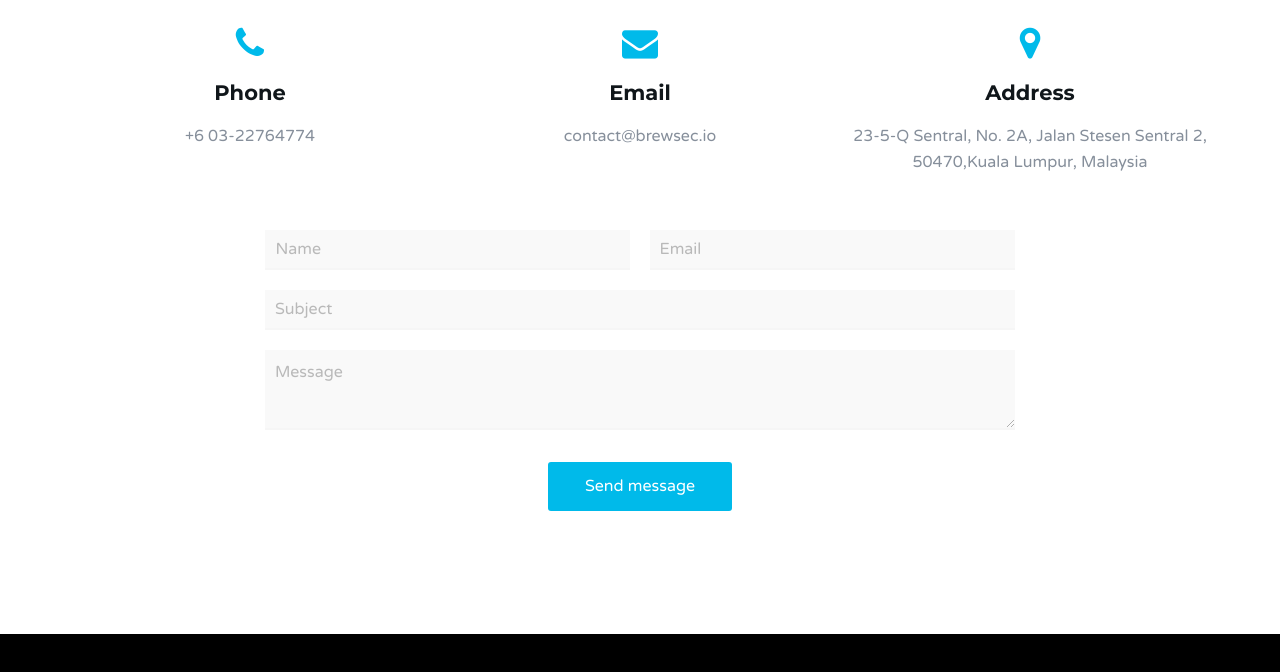
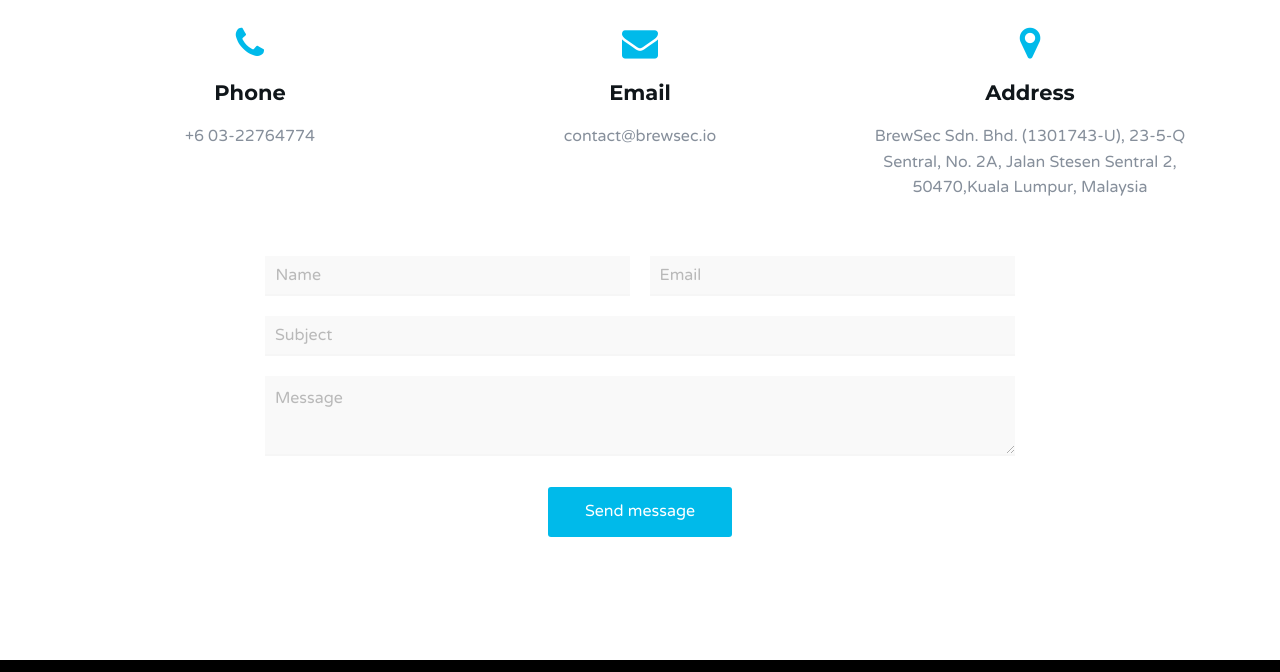
Before and after one commit to brewsec/brewsec.github.io, a plain HTML site: page index.html in a window 1280 px wide. Shown: the part 4080-4752 px from the top of the page. Drawn offline with nearby package versions, Linux system fonts and the light colour scheme; a script that the page names is missing.

Commit message:
Company Registration no

```diff
--- a/index.html
+++ b/index.html
@@ -443,7 +443,7 @@
 					<div class="contact">
 						<i class="fa fa-map-marker"></i>
 						<h3>Address</h3>
-						<p>23-5-Q Sentral, No. 2A, Jalan Stesen Sentral 2, 50470,Kuala Lumpur, Malaysia</p>
+						<p>BrewSec Sdn. Bhd. (1301743-U), 23-5-Q Sentral, No. 2A, Jalan Stesen Sentral 2, 50470,Kuala Lumpur, Malaysia</p>
 					</div>
 				</div>
 				<!-- /contact -->
```
Also changed, not shown: services/index.html (+1 -1 lines).
